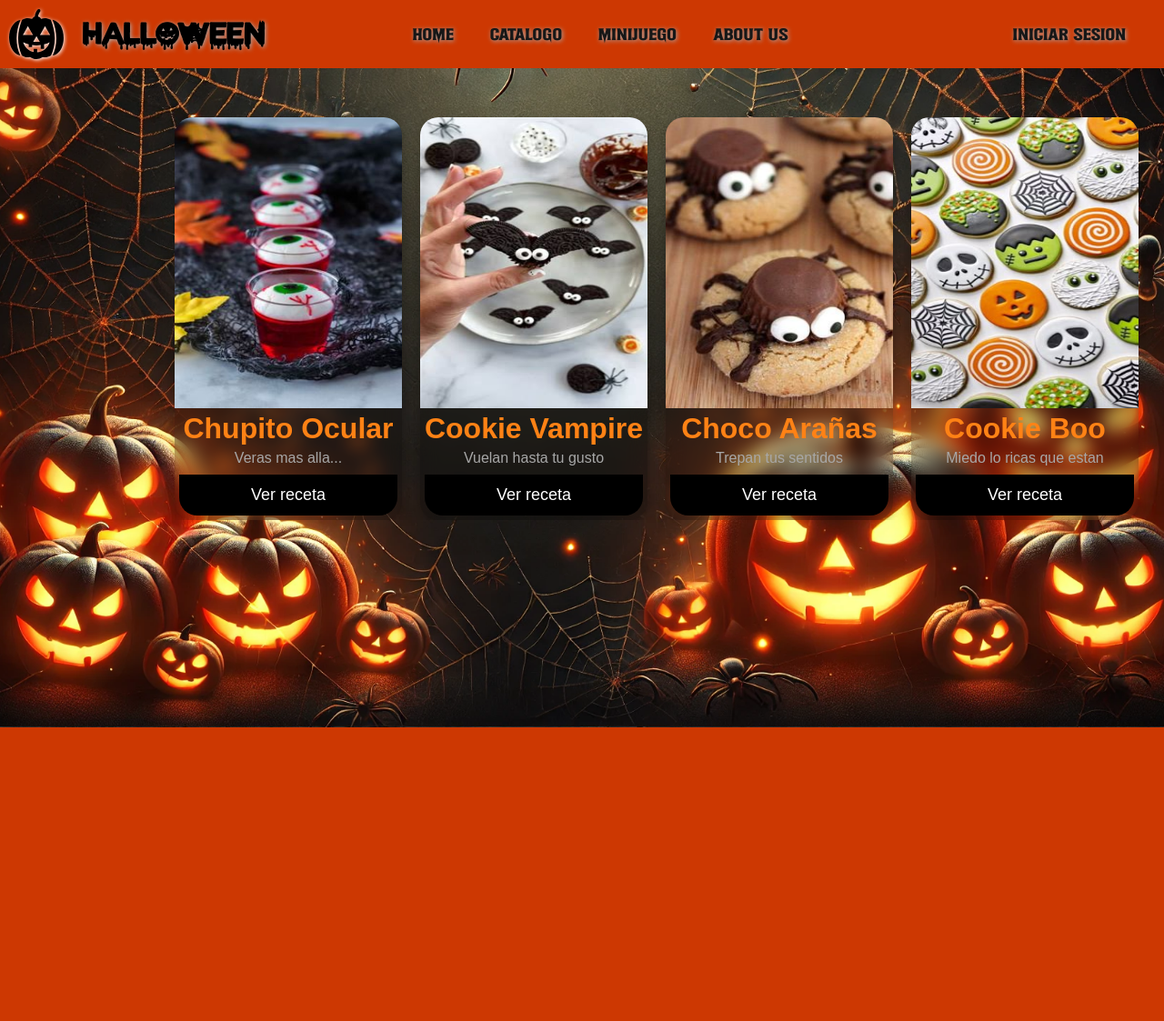
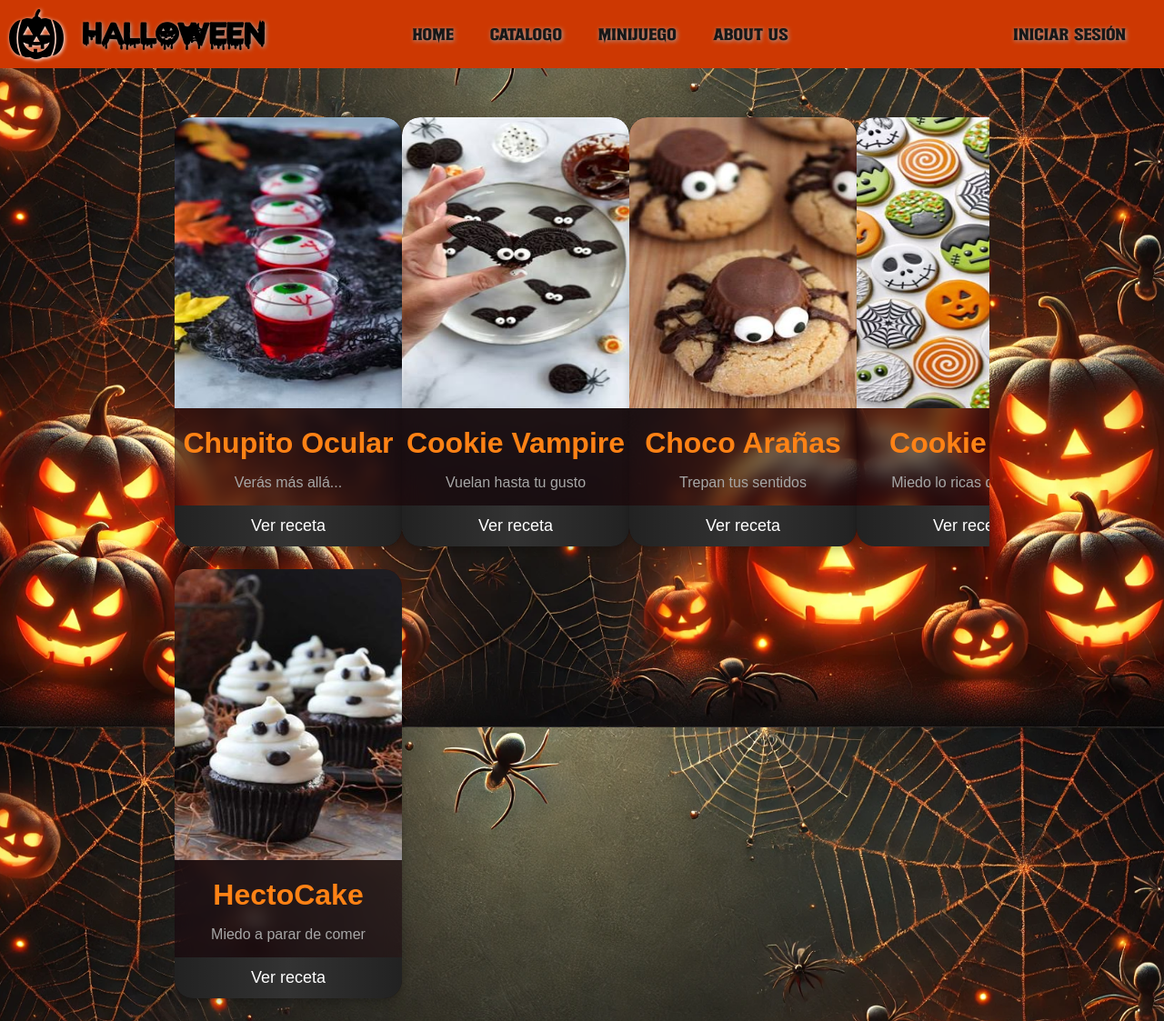
Before and after one commit to paurosmoleon/proyecto-de-halloween, a PHP site: page /components/catalogo.html in a window 1280 px wide. Shown: the whole page at 91% size. Before the commit the page ends 800 px from the top, so only its background shows below. Run offline with PHP 8.4, Linux system fonts and the light colour scheme.

Commit message:
nuevos ajustes

```diff
--- a/front/components/catalogo.html
+++ b/front/components/catalogo.html
@@ -1,56 +1,68 @@
 <!DOCTYPE html>
-<html lang="en">
+<html lang="es">
   <head>
     <meta charset="UTF-8" />
     <meta name="viewport" content="width=device-width, initial-scale=1.0" />
     <title>Catalogo</title>
-    <link rel="stylesheet" href="../css/global.css" />
-    <link rel="stylesheet" href="../css/catalogo.css" />
+
+    <link rel="stylesheet" href="../css/global.css?v=2" />
+    <link rel="stylesheet" href="../css/catalogo.css?v=2" />
   </head>
   <body>
     <header>
       <div class="contenedorHeader">
         <div class="logoTitulo">
-          <img src="../assets/img/icos-svg/halloween-icon.svg" class="logo" />
+          <img src="../assets/img/icos-svg/halloween-icon.svg" class="logo" alt="Logo Halloween" />
           <h1>Halloween</h1>
         </div>
         <nav>
           <ul class="menuNavbar">
             <li class="listahover"><a href="./index.html">HOME</a></li>
-            <li class="listahover"><a href="./catalogo.html">catalogo</a></li>
+            <li class="listahover"><a href="./catalogo.html">Catalogo</a></li>
             <li class="listahover"><a href="./game.html">MINIJUEGO</a></li>
-            <li class="listahover"><a href="./aboutus.html">About us</a></li>
+            <li class="listahover"><a href="./aboutus.html">About Us</a></li>
           </ul>
         </nav>
         <div class="loginDiv">
-          <a href="./login.html">Iniciar sesion</a>
+          <a href="./login.html">Iniciar sesión</a>
         </div>
       </div>
     </header>
+
     <main>
       <div id="cards-container">
         <div class="card">
-          <img src="../assets/img/img-catalogo/postre1.jpg" alt="Denim Jeans"/>
+          <img src="../assets/img/img-catalogo/postre1.jpg" alt="Chupito Ocular" />
           <h1>Chupito Ocular</h1>
-          <p>Veras mas alla...</p>
+          <p class="descripcion">Verás más allá...</p>
           <p><button>Ver receta</button></p>
         </div>
+
         <div class="card">
-          <img src="../assets/img/img-catalogo/postre2.jpg" alt="Denim Jeans" />
+          <img src="../assets/img/img-catalogo/postre2.jpg" alt="Cookie Vampire" />
           <h1>Cookie Vampire</h1>
-          <p>Vuelan hasta tu gusto</p>
+          <p class="descripcion">Vuelan hasta tu gusto</p>
           <p><button>Ver receta</button></p>
         </div>
+
         <div class="card">
-          <img src="../assets/img/img-catalogo/postre3.jpg" alt="Denim Jeans" />
+          <img src="../assets/img/img-catalogo/postre3.jpg" alt="Choco Arañas" />
           <h1>Choco Arañas</h1>
-          <p>Trepan tus sentidos</p>
+          <p class="descripcion">Trepan tus sentidos</p>
           <p><button>Ver receta</button></p>
         </div>
+
         <div class="card">
-          <img src="../assets/img/img-catalogo/postre4.jpg" alt="Denim Jeans" />
+          <img src="../assets/img/img-catalogo/postre4.jpg" alt="Cookie Boo" />
           <h1>Cookie Boo</h1>
-          <p>Miedo lo ricas que estan</p>
+          <p class="descripcion">Miedo lo ricas que están</p>
+          <p><button>Ver receta</button></p>
+        </div>
+
+        <div class="card">
+          <img src="../assets/img/img-catalogo/postre5.jpg" alt="HectoCake" />
+          <h1>HectoCake</h1>
+          <p class="descripcion">Miedo a parar de comer</p>
           <p><button>Ver receta</button></p>
         </div>
       </div>
--- a/front/css/catalogo.css
+++ b/front/css/catalogo.css
@@ -1,7 +1,7 @@
 body, html {
-    margin: 0;
-    padding: 0;
-    overflow-x: hidden;
+  width: 100%; /* En lugar de max-width */
+  margin: 0;
+  padding: 0;
 }
 
 .card {
@@ -12,17 +12,23 @@ body, html {
   text-align: center;
   font-family: arial;
   backdrop-filter: blur(10px);
-  background: rgba(0, 0, 0, 0.2);
+  background: rgba(20, 0, 10, 0.5);
   border-radius: 20px 20px 20px 20px;
+  overflow: hidden;
+  margin-bottom: 10%;
+}
+.card:hover {
+  transform: scale(1.05);
+  transition: all 0.7s ease;
 }
 
 .card h1 {
   color: #ff8215;
+  margin-top: 0.5em;
 }
 
 .card p {
   color: rgb(167, 167, 167);
-  padding: 0.3em;
 }
 
 .card button {
@@ -36,28 +42,52 @@ body, html {
   width: 100%;
   font-size: 18px;
   border-radius: 0px 0px 20px 20px;
+  position: relative;
+  overflow: hidden;
+  transition: color 0.4s ease;
+}
+
+.card button:before {
+  content: "";
+  position: absolute;
+  top: 0;
+  left: -100%;
+  width: 300%;
+  height: 100%;
+  background: linear-gradient(90deg, transparent, rgba(255, 255, 255, 0.2), transparent);
+  transition: left 1.5s ease;
+}
+
+.card button:hover:before {
+  left: 100%;
 }
 
 .card button:hover {
-  opacity: 0.7;
+  opacity: 1;
 }
 
 .card img {
   height: 20em;
   border-radius: 20px 20px 0px 0px;
   width: 100%;
+  transition: all 0.5s ease;
+}
+.card img:hover {
+  transform: scale(1.05);
 }
 
 #cards-container {
   display: grid;
   grid-template-columns: 1fr 1fr 1fr 1fr;
-  gap: 20px; /* Espacio entre las cards */
   margin-top: 6%;
 }
-
+.descripcion {
+  margin: 1em 0em;
+}
 main {
   width: 70%;
   margin: auto;
+  overflow: hidden;
 }
 
 /* Media Queries para hacer el diseño responsive */
```
